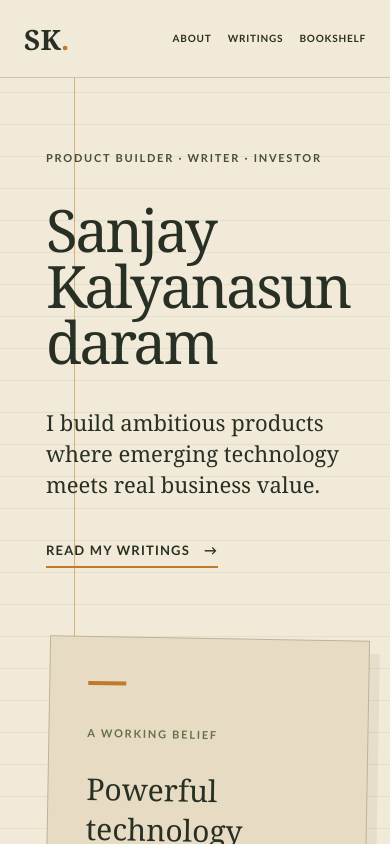
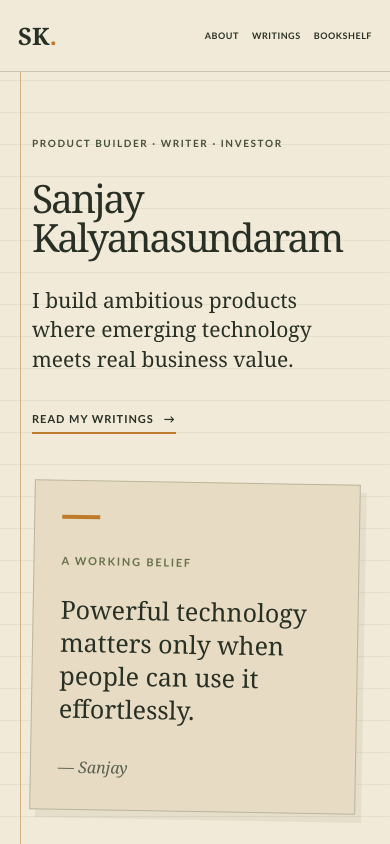
Before and after one commit to ksanjay/ksanjay.net, a Next.js app: page / in a window 390 px wide. Shown: the top 844 px of the page. Built offline with nearby package versions, Linux system fonts and the light colour scheme.

Commit message:
Improve mobile layout

```diff
--- a/app/globals.css
+++ b/app/globals.css
@@ -86,6 +86,7 @@ h1 {
   letter-spacing: -.045em;
   line-height: .96;
 }
+h1 span { display: block; }
 .lede {
   max-width: 640px;
   margin-bottom: 36px;
@@ -185,18 +186,75 @@ footer span { grid-column: 1 / -1; color: var(--soft-ochre); font-size: 11px; le
 }
 
 @media (max-width: 600px) {
-  .site-header { min-height: 78px; }
-  nav { gap: 16px; }
-  nav a { font-size: 10px; letter-spacing: .08em; }
-  .hero { padding-top: 72px; padding-bottom: 72px; }
-  h1 { font-size: clamp(48px, 15vw, 74px); overflow-wrap: anywhere; }
-  .section { padding-top: 76px; padding-bottom: 76px; }
+  body { overflow-x: hidden; }
+  .site-header { min-height: 72px; padding-inline: 18px; }
+  .wordmark { font-size: 24px; }
+  nav { gap: 13px; }
+  nav a { font-size: 9px; letter-spacing: .06em; }
+  nav a::after { bottom: -6px; }
+  .ruled {
+    background-image:
+      linear-gradient(90deg, transparent 0, transparent 20px, rgba(189,123,43,.52) 20px, rgba(189,123,43,.52) 21px, transparent 21px),
+      repeating-linear-gradient(0deg, transparent, transparent 31px, rgba(70,80,56,.08) 31px, rgba(70,80,56,.08) 32px);
+  }
+  .hero {
+    gap: 48px;
+    padding: 64px 24px 68px 32px;
+  }
+  .eyebrow { margin-bottom: 26px; font-size: 10px; line-height: 1.55; }
+  h1 {
+    margin-bottom: 30px;
+    font-size: clamp(32px, 10vw, 48px);
+    letter-spacing: -.055em;
+    line-height: 1;
+    overflow-wrap: normal;
+    word-break: normal;
+  }
+  h1 span { white-space: nowrap; }
+  .lede { margin-bottom: 30px; font-size: 21px; line-height: 1.42; }
+  .text-link { gap: 10px; font-size: 11px; line-height: 1.4; }
+  .field-note {
+    width: calc(100% - 8px);
+    padding: 34px 27px 30px;
+    box-shadow: 6px 8px 0 rgba(70,80,56,.08);
+  }
+  .field-note::before { margin-bottom: 28px; }
+  .field-note p { margin: 22px 0 30px; font-size: 25px; }
+  .section { gap: 28px; padding: 68px 24px; }
+  .section-kicker { gap: 13px; padding-bottom: 12px; }
+  .prose .prose-lead { font-size: 28px; line-height: 1.4; }
+  .prose p { font-size: 18px; line-height: 1.68; }
   .chapter { grid-template-columns: 1fr; gap: 10px; }
+  .chapter-years { padding-top: 0; margin-bottom: 4px; }
+  .chapter h2 { font-size: 22px; }
   .chapter-detail { grid-column: 1; }
-  .book-list li { grid-template-columns: 38px 1fr; }
+  .writings-intro h2, .markets h2, .books-heading h2 {
+    font-size: 39px;
+    line-height: 1.05;
+  }
+  .writings-intro > p, .markets-copy > p, .books-heading p { font-size: 19px; }
+  .writing-topics { margin-top: 48px; }
+  .writing-topics div { grid-template-columns: 42px 1fr; gap: 8px; padding: 20px 0; }
+  .writing-topics p { font-size: 21px; line-height: 1.3; }
+  .link-row { flex-direction: column; align-items: flex-start; gap: 24px; }
+  .books-heading { margin-bottom: 36px; }
+  .book-list li { grid-template-columns: 32px 1fr; gap: 8px 12px; padding: 19px 0; }
   .book-list p:last-child { grid-column: 2; }
-  footer { grid-template-columns: 1fr; }
+  .credential-grid { gap: 18px; }
+  .credential-grid > div { min-height: 0; padding: 24px; }
+  .credential-number { font-size: 50px; }
+  .credential-degree { font-size: 36px; }
+  footer { grid-template-columns: 1fr; padding: 44px 20px; }
+  footer div { flex-wrap: wrap; gap: 20px 26px; }
   footer span { grid-column: 1; }
+}
+
+@media (max-width: 360px) {
+  .site-header { padding-inline: 14px; }
+  nav { gap: 10px; }
+  nav a { font-size: 8px; }
+  .hero { padding-inline: 28px 18px; }
+  h1 { font-size: 9.8vw; }
 }
 
 @media (prefers-reduced-motion: reduce) {
--- a/app/page.tsx
+++ b/app/page.tsx
@@ -53,7 +53,10 @@ export default function Home() {
       <section className="hero ruled" id="top">
         <div className="hero-copy">
           <p className="eyebrow">Product builder · Writer · Investor</p>
-          <h1>Sanjay<br />Kalyanasundaram</h1>
+          <h1>
+            <span>Sanjay</span>
+            <span>Kalyanasundaram</span>
+          </h1>
           <p className="lede">
             I build ambitious products where emerging technology meets real
             business value.
```
